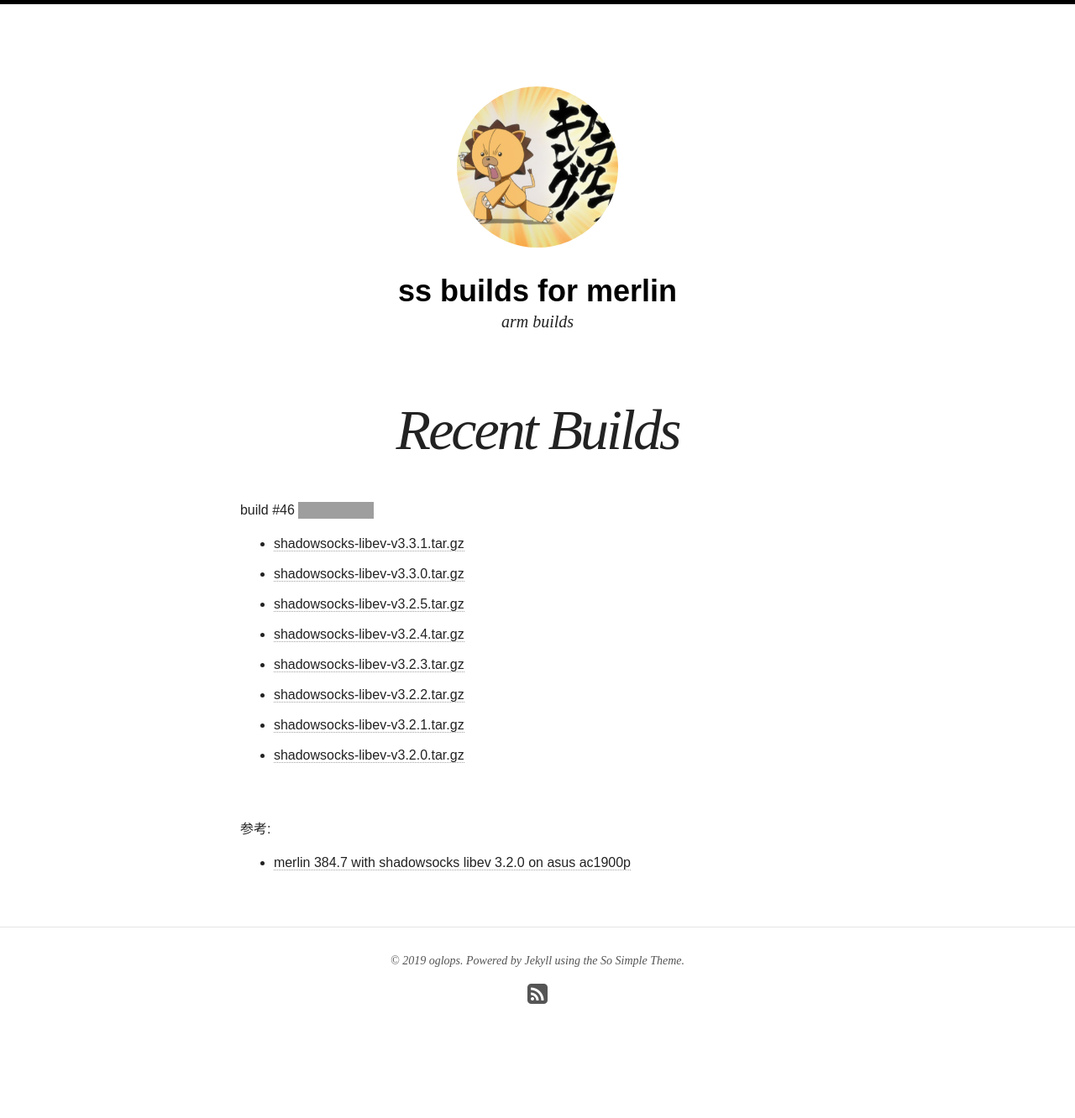
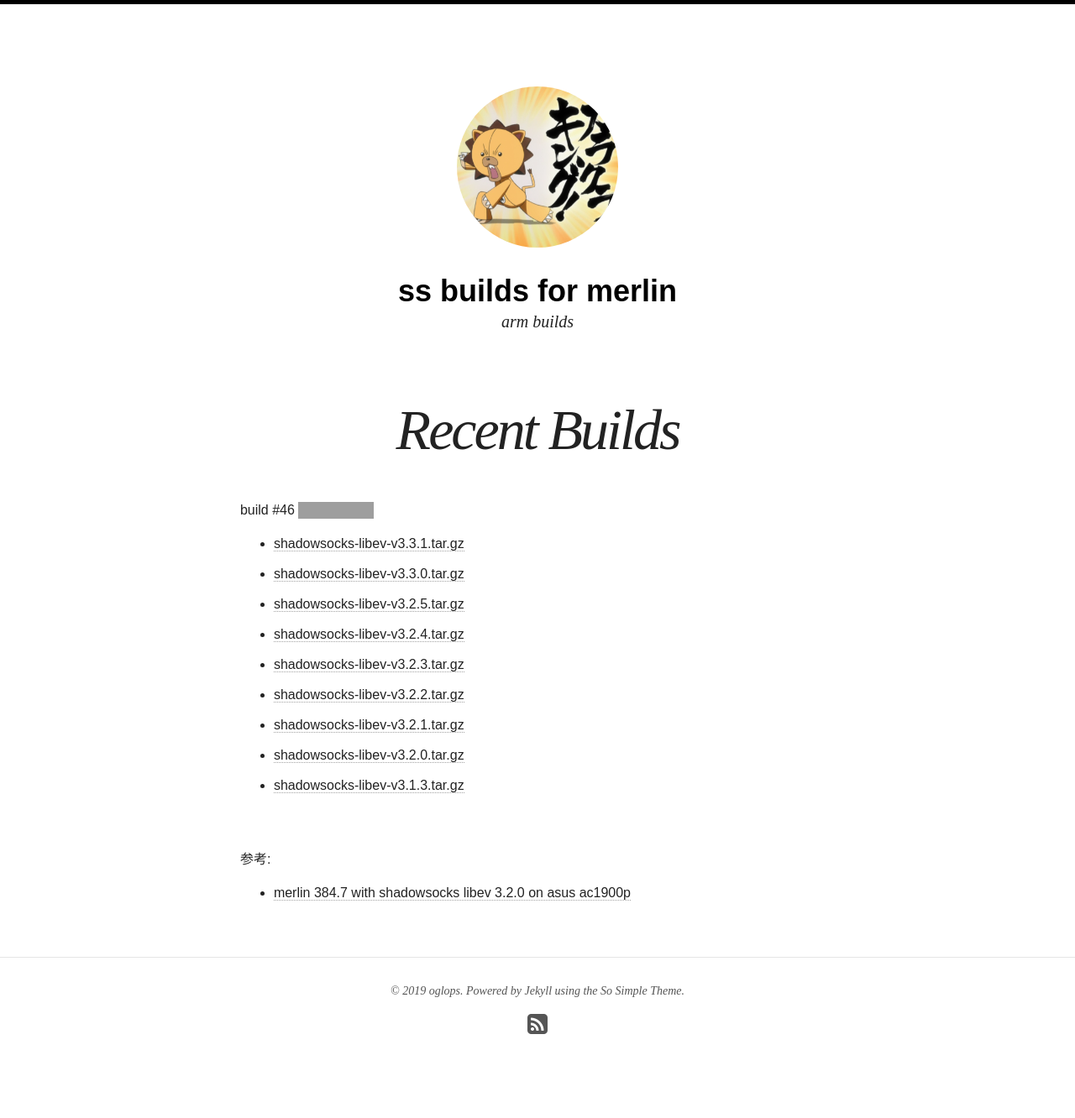
Before and after one commit to oglopss/merlin-ss-ci-jekyll, a Jekyll site: the page built from index.html, in a window 1280 px wide. Shown: the whole page at 84% size. Built offline with Jekyll 4.4.1, drawn with Linux system fonts in a browser that asks for light colours; nearby versions of some CDN libraries; before the commit the page ends 1296 px from its top, so only the background shows below that; grey boxes are pictures that could not be loaded.

Commit message:
Travis build 46 v3.1.3 pushed to gh-pages

```diff
--- a/_data/ss.yml
+++ b/_data/ss.yml
@@ -8,3 +8,4 @@ files:
   - v3.2.2
   - v3.2.1
   - v3.2.0
+  - v3.1.3
```
Also changed, not shown: 1 other file.
